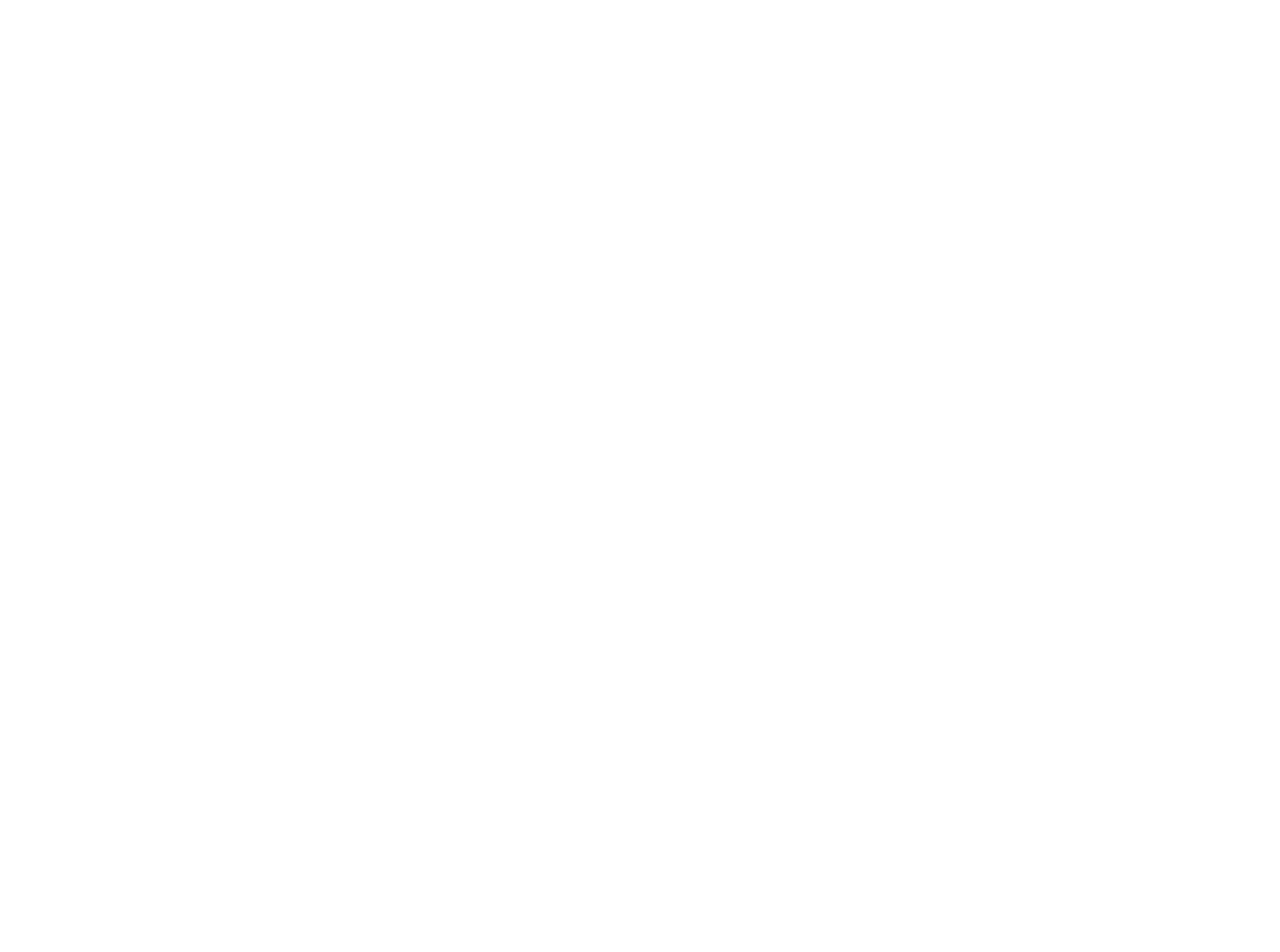
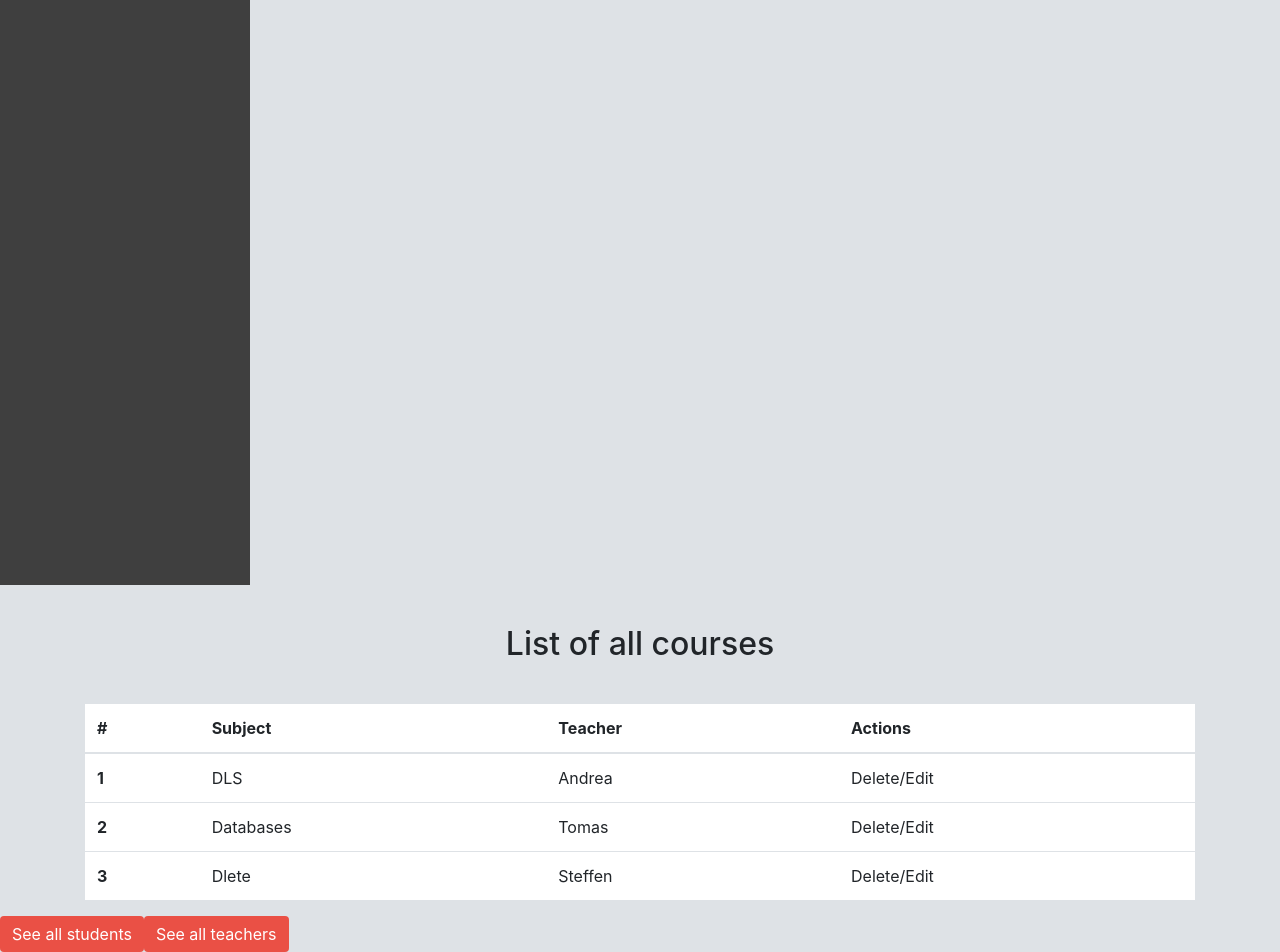
Before and after one commit to VillentretenmerthTheCoder/absence_checker, a React (Create React App) app: page /admin-main in a window 1280 px wide. Shown: the part 271-1223 px from the top of the page. Before the commit the page ends 800 px from the top, so only its background shows below. Built offline with nearby package versions, Linux system fonts and the light colour scheme; no server answers.

Commit message:
AdminMainPage

```diff
--- a/src/App.tsx
+++ b/src/App.tsx
@@ -4,6 +4,7 @@
 import MainPageStudent from './Pages/Students/MainPageStudent';
 import { Route, Switch, RouteComponentProps, withRouter, BrowserRouter } from 'react-router-dom';
 import SubmitCodeStudent from './Pages/Students/SubmitCodeStudent';
+import MainPageAdmin from './Pages/Admins/MainPageAdmin';
 
 function App() {
   return (
@@ -13,6 +14,7 @@
           <Route path="/login" component={LoginPage}/>
           <Route path="/student-main" component={MainPageStudent}/>
           <Route path="/student-submit" component={SubmitCodeStudent}/>
+          <Route path="/admin-main" component={MainPageAdmin}/>
 
         </Switch>
       </BrowserRouter>
--- /dev/null
+++ b/src/Components/TableAdminxD/Index.tsx
@@ -0,0 +1 @@
+export * from './TableAdmin';
--- /dev/null
+++ b/src/Components/TableAdminxD/TableAdmin.tsx
@@ -0,0 +1,45 @@
+import React from 'react';
+import { Table, Container, Button, Row } from 'reactstrap';
+
+const TableCompAdmin = () => {
+    return(
+        <Container style={{position: 'relative'}} >
+            <div>
+                <h2 style={{marginTop: '40px', display: 'flex', justifyContent: 'center'}}>List of all courses</h2>
+                <Table hover style={{backgroundColor: 'white', marginTop: '40px'}}>
+                    <thead>
+                        <tr>
+                        <th>#</th>
+                        <th>Subject</th>
+                        <th>Teacher</th>
+                        <th>Actions</th>
+                        </tr>
+                    </thead>
+                    <tbody>
+                        <tr>
+                        <th scope="row">1</th>
+                        <td>DLS</td>
+                        <td>Andrea</td>
+                        <td>Delete/Edit</td>
+                        </tr>
+                        <tr>
+                        <th scope="row">2</th>
+                        <td>Databases</td>
+                        <td>Tomas</td>
+                        <td>Delete/Edit</td>
+                        </tr>
+                        <tr>
+                        <th scope="row">3</th>
+                        <td>Dlete</td>
+                        <td>Steffen</td>
+                        <td>Delete/Edit</td>
+                        </tr>
+                    </tbody>
+                </Table>
+            </div>
+        </Container>
+    )
+}
+
+
+export default TableCompAdmin;
--- /dev/null
+++ b/src/Pages/Admins/MainPage.module.scss
@@ -0,0 +1,89 @@
+.Wrapper{
+    background-color: #dee2e6;
+    height:100vh;
+    width: 100%;
+}
+
+
+.box_subject{
+    width: 50%;
+    height: 50px;
+    color: #ffff;
+    background-color: #959595;
+    display: flex;
+    margin-top: 50px;
+    align-items: center;
+    justify-content: space-around;
+
+    &_active{
+        @extend .box_subject;
+        background-color: #66c804;
+    }
+
+    h6{
+        margin-top: 10px;
+        margin-left: 30px;
+        margin-right: 150px;
+    }
+
+
+    .ButtonAction{
+            margin-left: auto;
+    }
+}
+
+.SubmitCodeWrapper{
+    position: relative;
+    display: flex;
+    align-items: center;
+    justify-content: center;
+    margin-top: 100px;
+    .BoxSubmit{
+        display: flex;
+        height: auto;
+        background-color: #3F3F3F;
+        justify-content: center;
+        justify-items: center;
+        align-content: center
+
+
+
+    }
+
+
+    .CodeForm{
+        position: relative;
+        padding: 0;
+        margin: 0;
+        width: 75%;
+
+        .CodeButton{
+            margin-top: 50px;
+            margin-bottom: 30px;
+           width: 100%;
+
+        }
+        label{
+            font-size: 24px;
+            text-align: center !important;
+            color: #fff;
+            margin-top: 20px;
+        }
+
+        .CodeInput{
+            margin-top: 50px;
+            font-size: 36px;
+            height: 50px;
+            width: 100%;
+        }
+
+    }
+
+}
+.StudentStatistics{
+    margin-top: 10px;
+    width: 100%;
+    height: 400px;
+    background-color: red;
+    display: flex;
+}
--- /dev/null
+++ b/src/Pages/Admins/MainPageAdmin.tsx
@@ -0,0 +1,51 @@
+import React, { useEffect } from 'react';
+import { Button, Container, Row } from 'reactstrap';
+import Footer from '../../Components/Footer/Footer';
+import NavigationBar from '../../Components/Navbar/NavigationBar';
+import styles from './MainPage.module.scss';
+import { FontAwesomeIcon } from '@fortawesome/react-fontawesome';
+import { faDatabase } from '@fortawesome/free-solid-svg-icons';
+import Sidebar from '../../Components/Sidebar/Sidebar';
+import TableCompAdmin from '../../Components/TableAdminxD/TableAdmin';
+import { connect } from 'react-redux';
+import {fetchCourses, fetchEnrollments} from '../../Actions/Index'
+
+const  MainPageAdmin  = (props : any) => {
+    useEffect(() => {
+        props.fetchEnrollments();
+        props.fetchCourses();
+        console.log(props.courses);
+        console.log(props.enrollments);
+        document.body.style.backgroundColor = "#dee2e6";
+    })
+        return(
+            <div className={styles.Wrapper}>
+                <NavigationBar/>
+                <Container fluid style={{padding: 0}}>
+                    <Row style={{padding: 0, margin: 0}}>
+                        <Sidebar/>
+                        <TableCompAdmin/>
+                        <Button style={{backgroundColor: "#EA5045", border: 0}} className={styles.submit_button}>See all students</Button>
+                        <Button style={{backgroundColor: "#EA5045", border: 0}} className={styles.submit_button}>See all teachers</Button>
+                    </Row>
+
+
+
+                </Container>
+
+
+
+            </div>
+        )
+}
+
+const mapStateToProps = (state : any) => {
+    return { enrollments : state.enrollments,
+        courses: state.courses
+    };
+}
+
+export default connect(mapStateToProps, {fetchEnrollments, fetchCourses})(MainPageAdmin);
+
+
+// export default MainPageStudent;
```
Also changed, not shown: src/Components/TableAdminxD/Table.module.scss (added).
